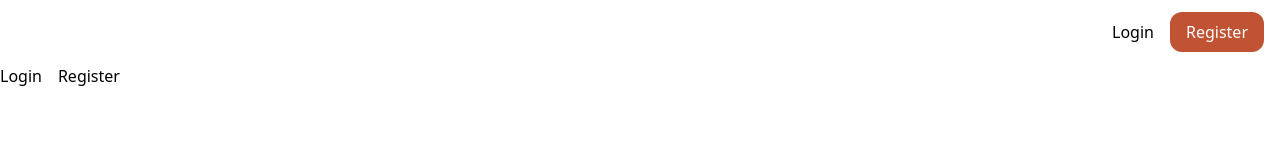
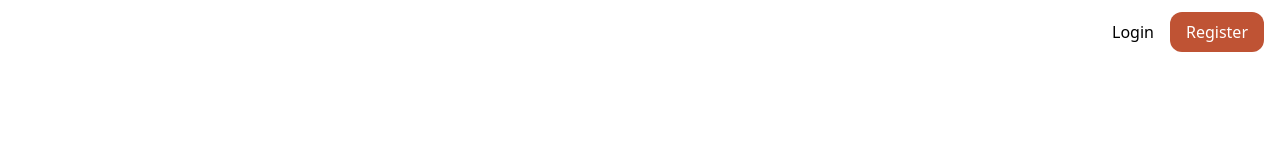
Before and after one commit to SamNie2027/Ray, a React (Vite) app in the folder frontend/: page / in a window 1280 px wide. Shown: the top 160 px of the page. Built offline with nearby package versions, Linux system fonts and the light colour scheme.

Commit message:
Remove login and register buttons

```diff
--- a/frontend/src/pages/HomePage.jsx
+++ b/frontend/src/pages/HomePage.jsx
@@ -3,10 +3,6 @@
 const Home = () => {
   return (
     <div>
-      <div className="flex gap-4">
-        <Link to="/login">Login</Link>
-        <Link to="/register">Register</Link>
-      </div>
       {/* TODO: Add landing page content */}
     </div>
   );
```
